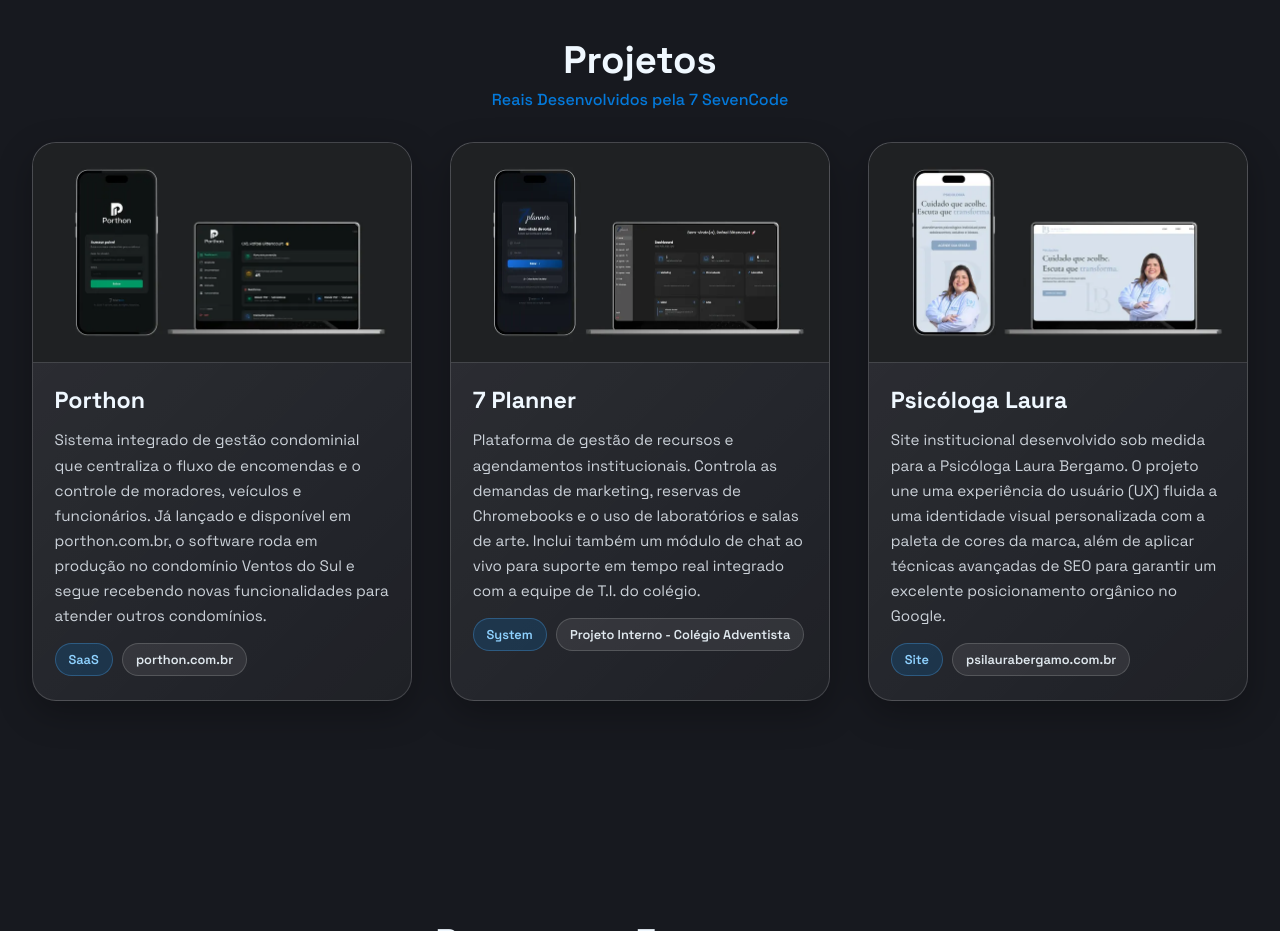
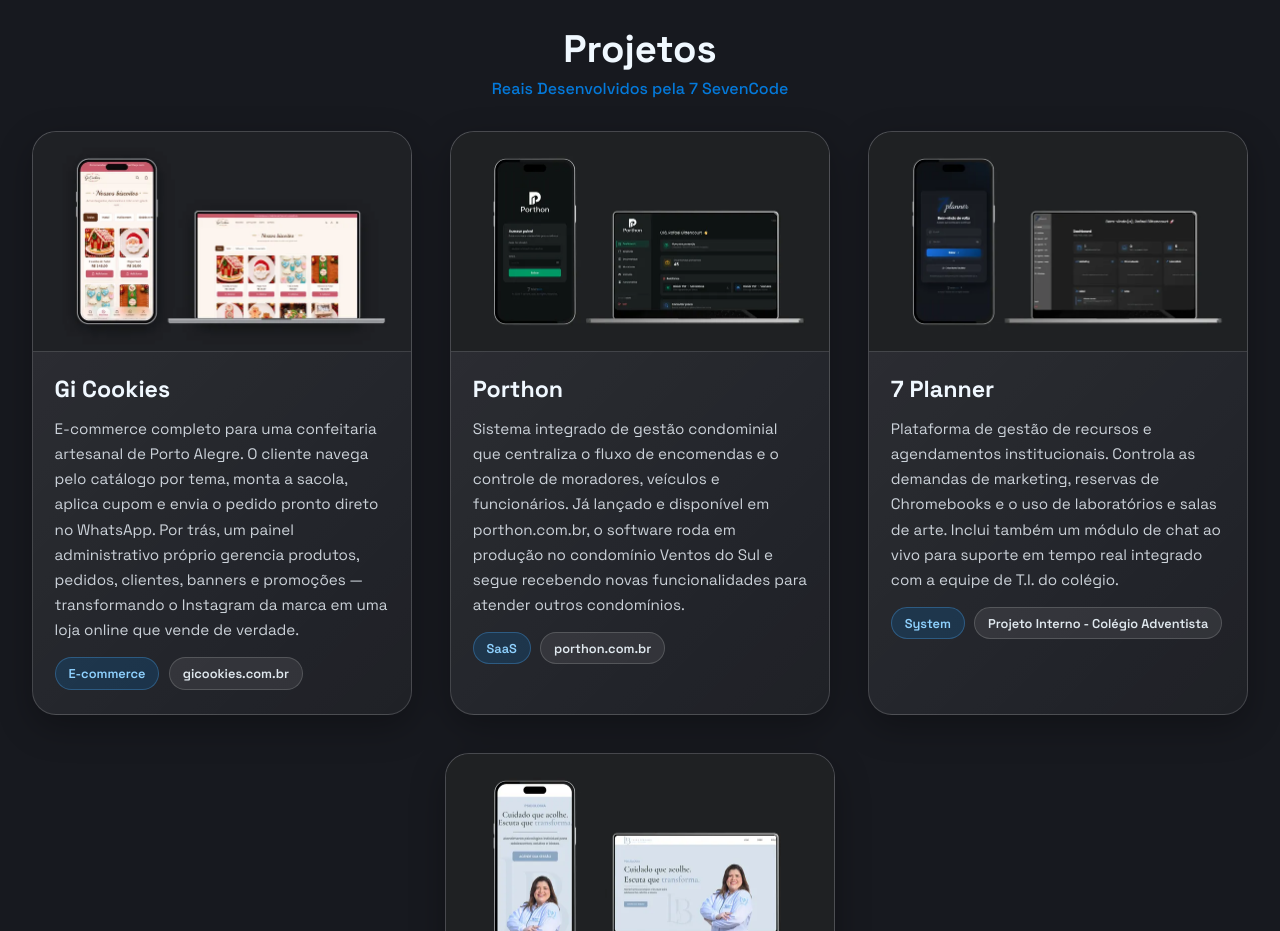
Before and after one commit to RBittencourt-Dev/7sevencode-site, a plain HTML site: page index.html in a window 1280 px wide. Shown: the part 2520-3451 px from the top of the page. Drawn offline with Linux system fonts and the light colour scheme; no server answers.

Commit message:
Adiciona projeto Gi Cookies (e-commerce) na secao Projetos
Co-Authored-By: Claude Opus 5.5 <noreply@anthropic.com>

```diff
--- a/index.html
+++ b/index.html
@@ -345,6 +345,40 @@
         </div>
 
         <div class="projetos-lista">
+          <!-- Gi Cookies -->
+          <article class="projeto">
+            <div class="projeto-image">
+              <img
+                src="./assets/img/proj-gicookies.webp"
+                alt="Gi Cookies - e-commerce de biscoitos decorados artesanais"
+                width="780"
+                height="440"
+                loading="lazy"
+              />
+            </div>
+            <div class="projeto-content">
+              <h4>Gi Cookies</h4>
+              <p>
+                E-commerce completo para uma confeitaria artesanal de Porto
+                Alegre. O cliente navega pelo catálogo por tema, monta a sacola,
+                aplica cupom e envia o pedido pronto direto no WhatsApp. Por
+                trás, um painel administrativo próprio gerencia produtos,
+                pedidos, clientes, banners e promoções — transformando o
+                Instagram da marca em uma loja online que vende de verdade.
+              </p>
+              <div class="projeto-meta">
+                <span class="tag-software">E-commerce</span>
+                <a
+                  class="tag-pessoal"
+                  href="https://gicookies.com.br"
+                  target="_blank"
+                  rel="noopener noreferrer"
+                  >gicookies.com.br</a
+                >
+              </div>
+            </div>
+          </article>
+
           <!-- Porthon -->
           <article class="projeto">
             <div class="projeto-image">
```
Also changed, not shown: assets/img/proj-gicookies.webp (added).
